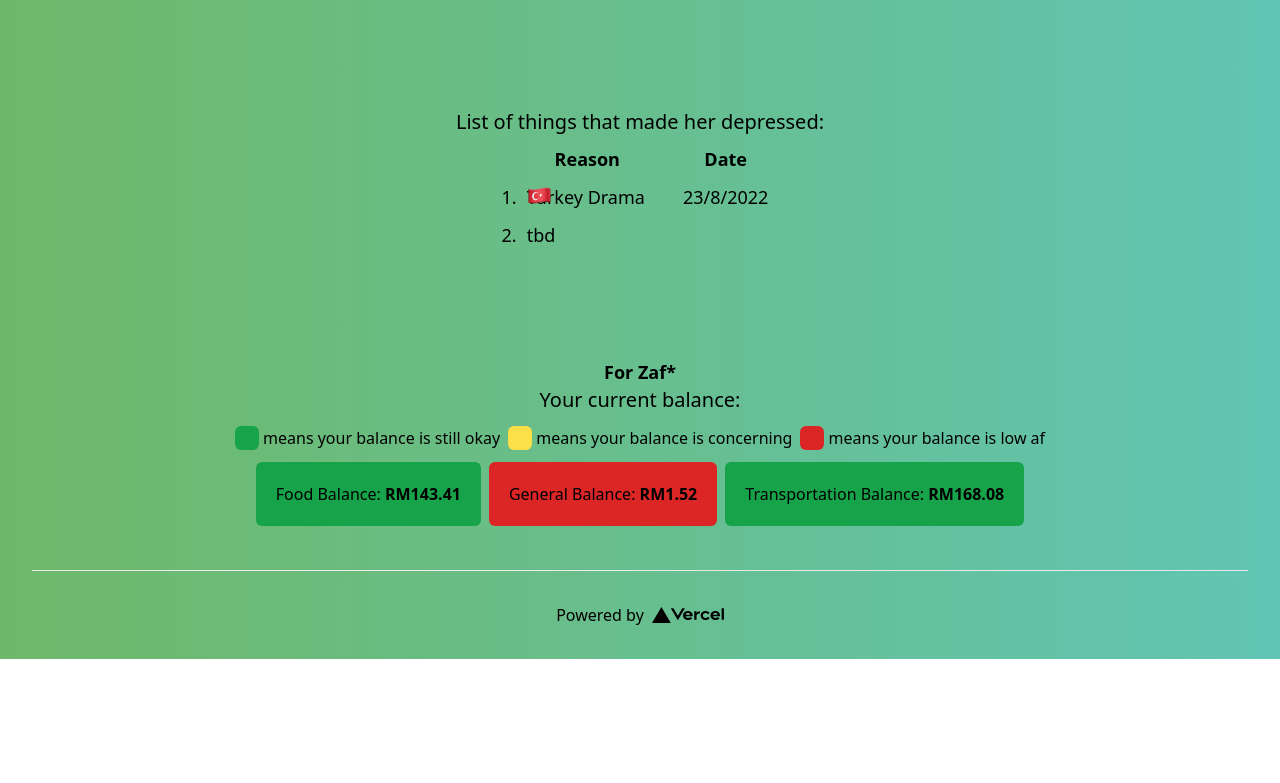
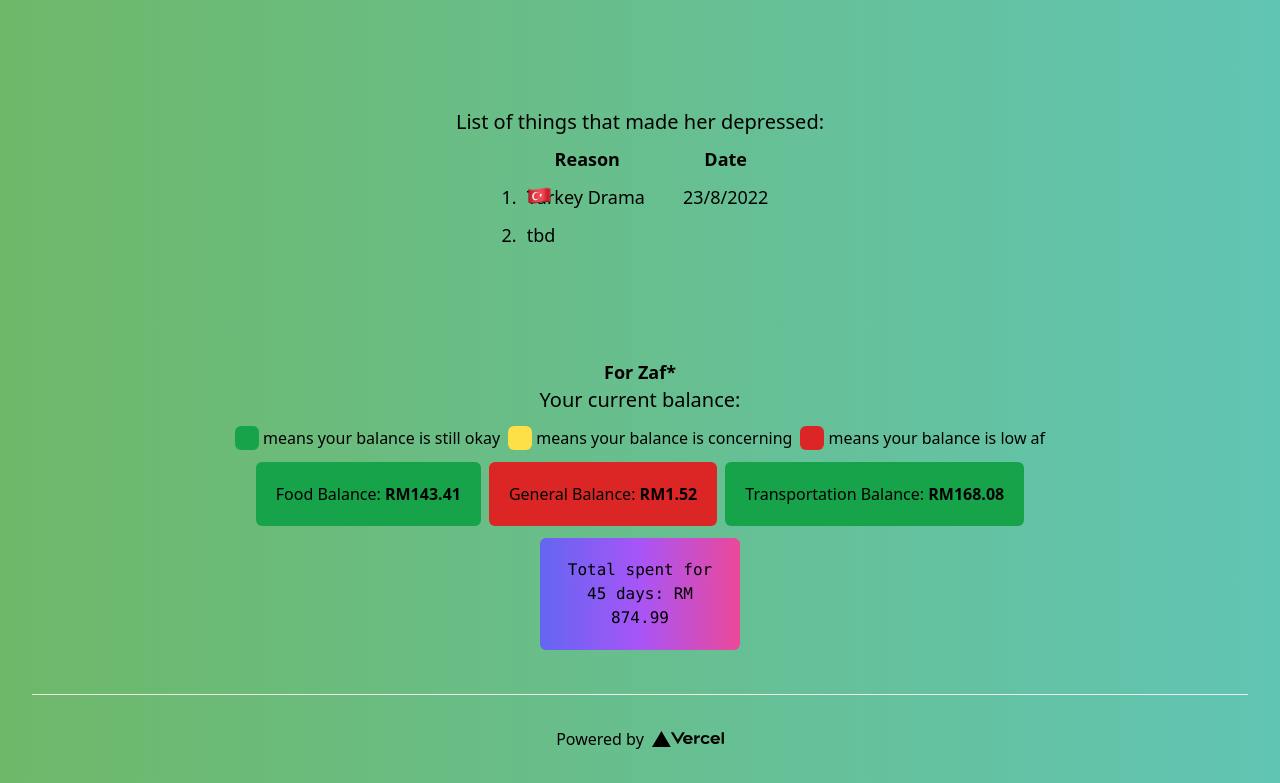
Before and after one commit to hasifjasmi/depressoTracker, a Next.js app: page / in a window 1280 px wide. Shown: the part 692-1475 px from the top of the page. Before the commit the page ends 1351 px from the top, so only its background shows below. Built offline with nearby package versions, Linux system fonts and the light colour scheme.

Commit message:
added total

```diff
--- a/pages/balance.jsx
+++ b/pages/balance.jsx
@@ -1,3 +1,22 @@
+import formatDistanceStrict from "date-fns/formatDistanceStrict";
+import startOfToday from "date-fns/startOfToday";
+
+var MasDate = startOfToday();
+
+var month = MasDate.getMonth();
+
+var calc = formatDistanceStrict(
+  new Date(2022, month, MasDate.getDate()),
+  new Date(2022, 9, 14),
+  { unit: "day" }
+);
+
+console.log(calc);
+
+var str = calc;
+var days = str.match(/(\d+)/);
+var numDays = days[0];
+
 function Balance() {
   var food = 176.01 - 32.6;
   var general = 1.52;
@@ -19,7 +38,7 @@ function Balance() {
 
   return (
     <>
-      <div className="grid grid-cols-1 gap-3 content-evenly">
+      <div className="grid grid-cols-1 gap-3 justify-items-center content-evenly pb-11">
         <div className="pt-5 text-center">
           <h1 className="text-lg">
             <b>For Zaf*</b>
@@ -46,7 +65,7 @@ function Balance() {
         </div>
 
         {/* show balance */}
-        <div className="flex flex-row space-x-2 justify-center pb-11">
+        <div className="flex flex-row space-x-2 justify-center ">
           <div className={`${colourFood} basis-auto p-5 rounded-md`}>
             Food Balance: <b>RM{food}</b>
           </div>
@@ -57,6 +76,12 @@ function Balance() {
             Transportation Balance: <b>RM{transport}</b>
           </div>
         </div>
+        {/* total */}
+        <div className=" bg-gradient-to-r from-indigo-500 via-purple-500 to-pink-500 rounded-md p-5 w-[200px]">
+          <h1 className="text-center font-mono">
+            <p> Total spent for {numDays} days: RM 874.99</p>
+          </h1>
+        </div>
       </div>
     </>
   );
--- a/pages/index.jsx
+++ b/pages/index.jsx
@@ -2,7 +2,6 @@ import Head from "next/head";
 import Image from "next/image";
 import styles from "../styles/Home.module.css";
 import Link from "next/link";
-import formatDistanceToNowStrict from "date-fns/formatDistanceToNowStrict";
 import { useState, useEffect, useRef } from "react";
 import startOfToday from "date-fns/startOfToday";
 import formatDistanceStrict from "date-fns/formatDistanceStrict";
@@ -22,12 +21,6 @@ import List from "./list";
 
 export default function Home() {
   var MasDate = startOfToday();
-
-  const [result, setResult] = useState(
-    formatDistanceToNowStrict(new Date(2022, 7, 23), {
-      unit: "day",
-    })
-  );
 
   var month = MasDate.getMonth();
 
```
